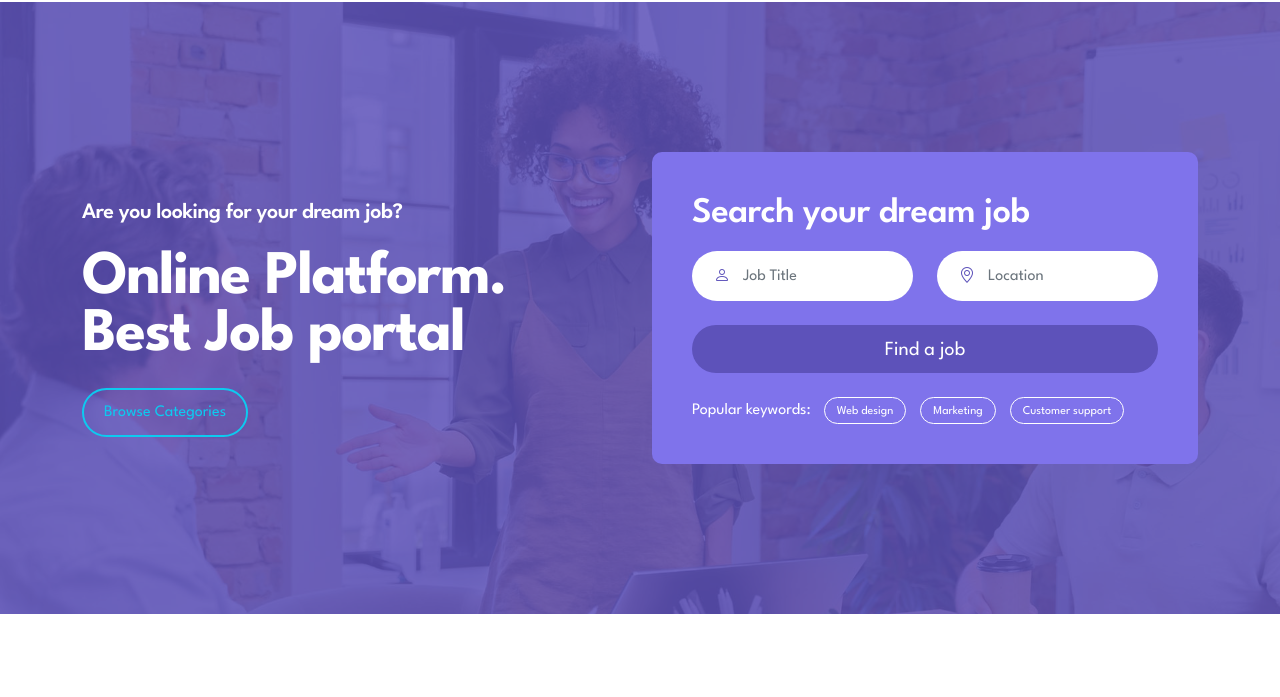
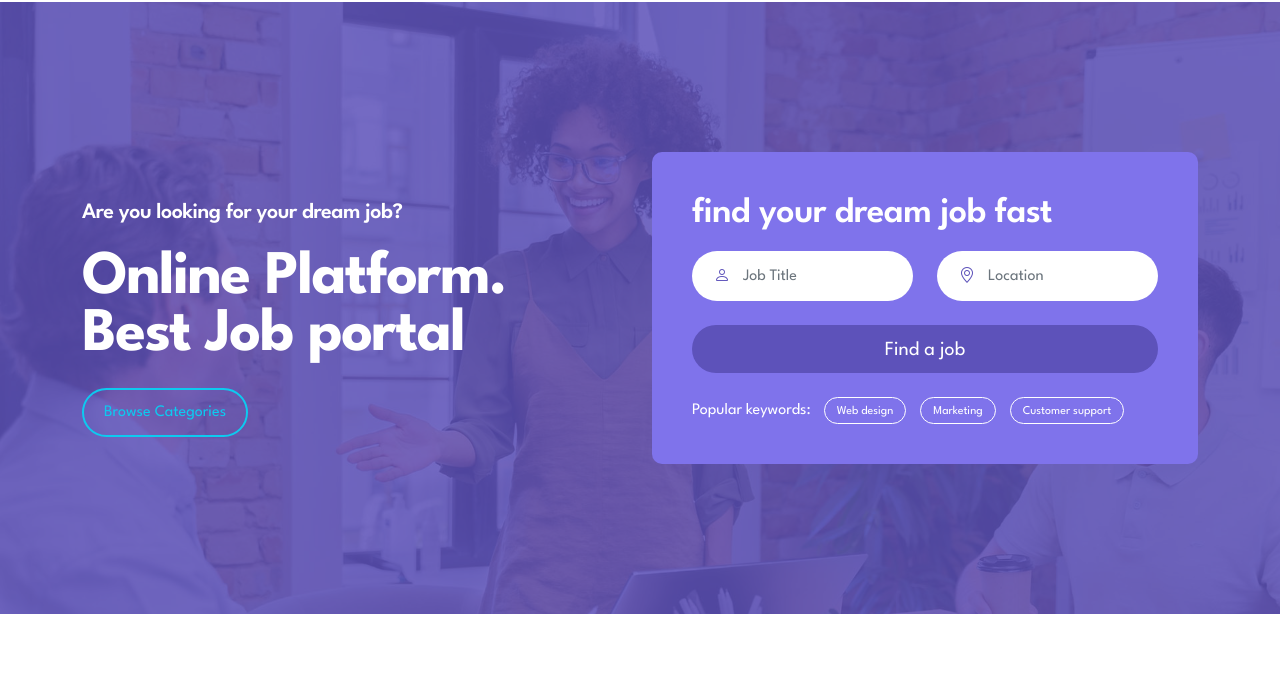
Before and after one commit to MarahGrace1583/Gotto-job, a plain HTML site: page 2134_gotto_job/index.html in a window 1280 px wide. Shown: the part 103-800 px from the top of the page. Drawn offline with Linux system fonts and the light colour scheme.

Commit message:
feat(ui): update homepage hero tagline

```diff
--- a/2134_gotto_job/index.html
+++ b/2134_gotto_job/index.html
@@ -110,7 +110,7 @@
 
                         <div class="col-lg-6 col-12">
                             <form class="custom-form hero-form" action="#" method="get" role="form">
-                                <h3 class="text-white mb-3">Search your dream job</h3>
+                                <h3 class="text-white mb-3">find your dream job fast</h3>
 
                                 <div class="row">
                                     <div class="col-lg-6 col-md-6 col-12">
```
